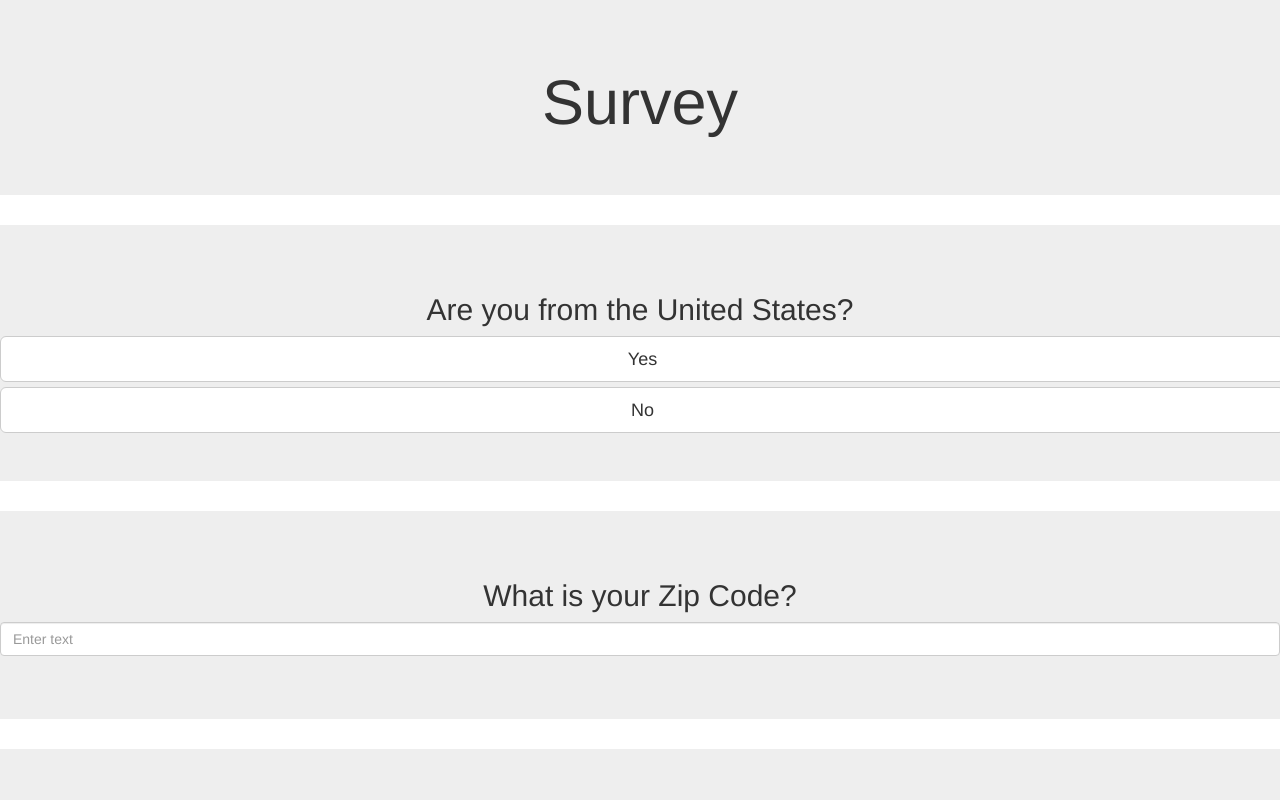
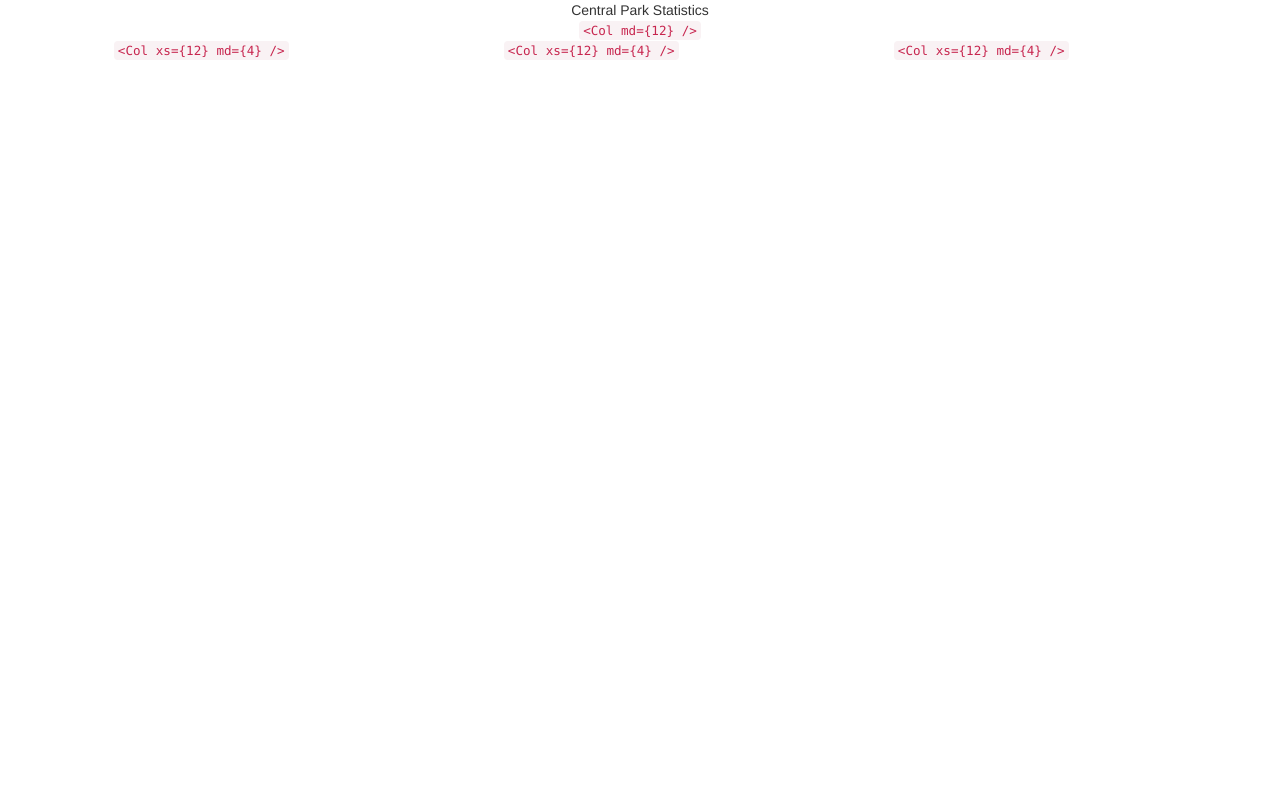
Before and after one commit to jerseycity2018/team-1, a React (Create React App) app in the folder my-app/: page / in a window 1280 px wide. Shown: the top 800 px of the page. Built offline with nearby package versions, Linux system fonts and the light colour scheme.

Commit message:
Added beginning of grid

```diff
--- a/my-app/src/App.js
+++ b/my-app/src/App.js
@@ -9,7 +9,6 @@
   render() {
     return (
       <div className="App">
-      <Survey />
       <Dashboard />
       </div>
     );
--- a/my-app/src/components/Dashboard.js
+++ b/my-app/src/components/Dashboard.js
@@ -1,5 +1,6 @@
 import React, { Component } from 'react';
-import { Button, FormGroup, FormControl, ControlLabel, Jumbotron, Navbar, Nav, NavItem } from "react-bootstrap";
+import { Button, FormGroup, Grid, Row, Col, FormControl, ControlLabel, Jumbotron, Navbar, Nav, NavItem } from "react-bootstrap";
+import './../styles/dashboard.css';
 
 class Dashboard extends Component {
   render() {
@@ -10,7 +11,24 @@
             Central Park Statistics
         </header>
         </div>
-
+        <Grid>
+          <Row className="show-grid">
+            <Col md={12}>
+              <code>{'<Col md={12} />'}</code>
+            </Col>
+          </Row>
+          <Row>
+            <Col xs={12} md={3}>
+              <code>{'<Col xs={12} md={4} />'}</code>
+            </Col>
+            <Col xs={12} md={3} xsOffset={1}>
+              <code>{'<Col xs={12} md={4} />'}</code>
+            </Col>
+            <Col xs={12} md={3} xsOffset={1}>
+              <code>{'<Col xs={12} md={4} />'}</code>
+            </Col>
+          </Row>
+        </Grid>
       </div>
     );
   }
```
